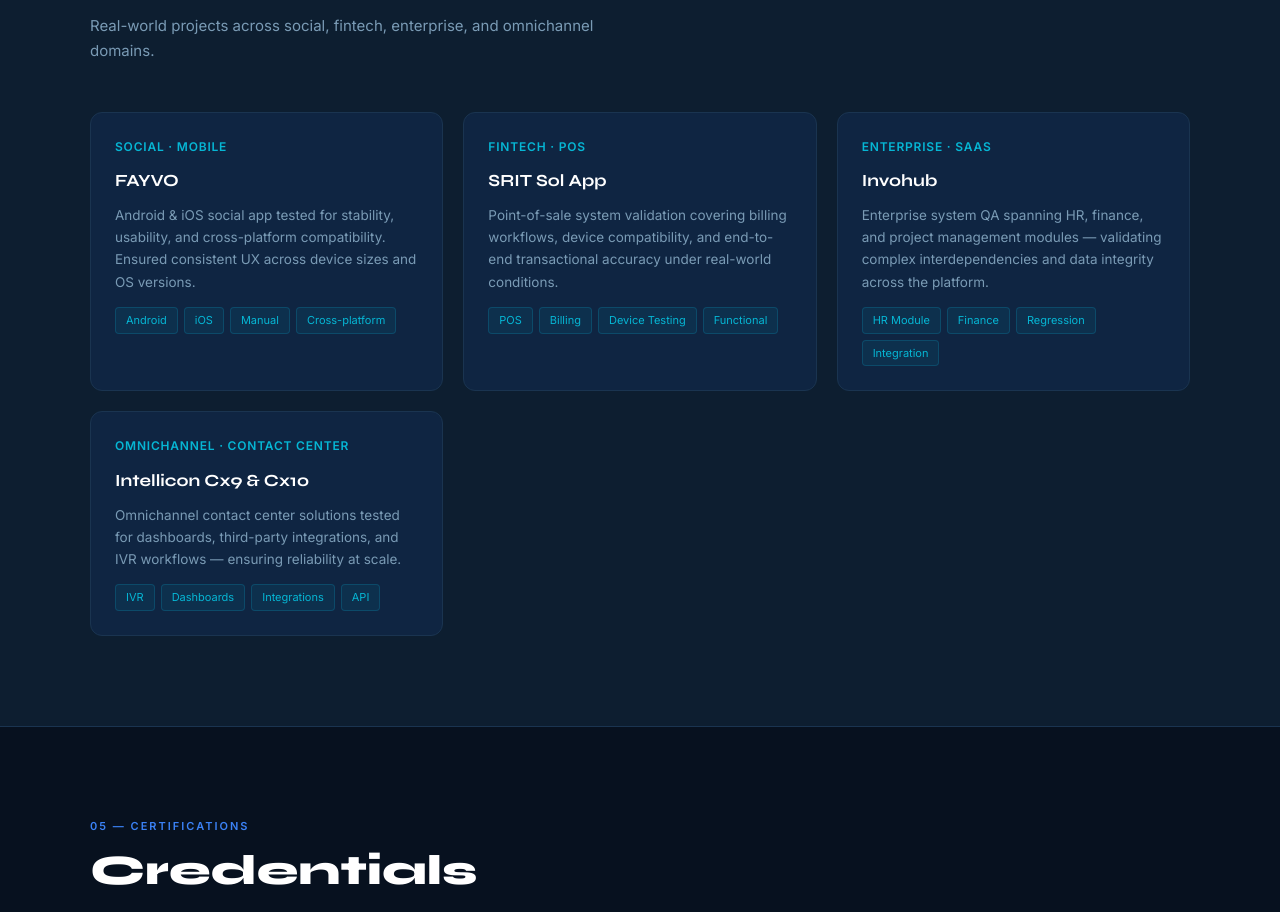
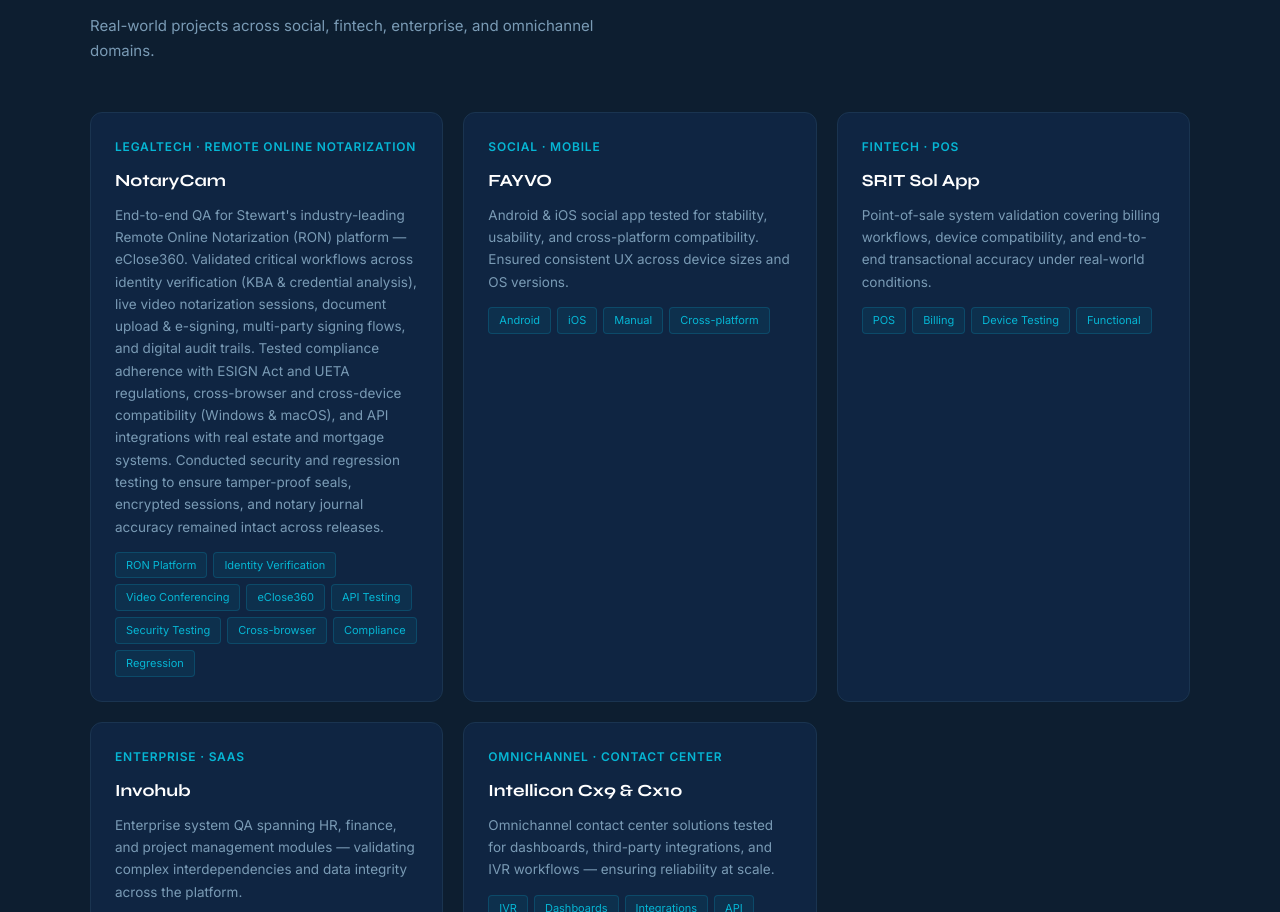
Before and after one commit to hamzasqa/muhammadhamza.github.io, a plain HTML site: page index.html in a window 1280 px wide. Shown: the part 4119-5031 px from the top of the page. Drawn offline with Linux system fonts and the light colour scheme.

Commit message:
Add files via upload

```diff
--- a/index.html
+++ b/index.html
@@ -550,29 +550,50 @@
     <p class="section-sub">Real-world projects across social, fintech, enterprise, and omnichannel domains.</p>
     <div class="projects-grid">
       <div class="project-card">
+        <div class="project-type">LegalTech · Remote Online Notarization</div>
+        <div class="project-name">NotaryCam</div>
+        <div class="project-desc">End-to-end QA for Stewart's industry-leading Remote Online Notarization (RON) platform — eClose360. Validated critical workflows across identity verification (KBA & credential analysis), live video notarization sessions, document upload & e-signing, multi-party signing flows, and digital audit trails. Tested compliance adherence with ESIGN Act and UETA regulations, cross-browser and cross-device compatibility (Windows & macOS), and API integrations with real estate and mortgage systems. Conducted security and regression testing to ensure tamper-proof seals, encrypted sessions, and notary journal accuracy remained intact across releases.</div>
+        <div class="project-tags">
+          <span class="project-tag">RON Platform</span>
+          <span class="project-tag">Identity Verification</span>
+          <span class="project-tag">Video Conferencing</span>
+          <span class="project-tag">eClose360</span>
+          <span class="project-tag">API Testing</span>
+          <span class="project-tag">Security Testing</span>
+          <span class="project-tag">Cross-browser</span>
+          <span class="project-tag">Compliance</span>
+          <span class="project-tag">Regression</span>
+        </div>
+      </div>
+
+      <div class="project-card">
         <div class="project-type">Social · Mobile</div>
         <div class="project-name">FAYVO</div>
         <div class="project-desc">Android & iOS social app tested for stability, usability, and cross-platform compatibility. Ensured consistent UX across device sizes and OS versions.</div>
         <div class="project-tags"><span class="project-tag">Android</span><span class="project-tag">iOS</span><span class="project-tag">Manual</span><span class="project-tag">Cross-platform</span></div>
       </div>
+
       <div class="project-card">
         <div class="project-type">Fintech · POS</div>
         <div class="project-name">SRIT Sol App</div>
         <div class="project-desc">Point-of-sale system validation covering billing workflows, device compatibility, and end-to-end transactional accuracy under real-world conditions.</div>
         <div class="project-tags"><span class="project-tag">POS</span><span class="project-tag">Billing</span><span class="project-tag">Device Testing</span><span class="project-tag">Functional</span></div>
       </div>
+
       <div class="project-card">
         <div class="project-type">Enterprise · SaaS</div>
         <div class="project-name">Invohub</div>
         <div class="project-desc">Enterprise system QA spanning HR, finance, and project management modules — validating complex interdependencies and data integrity across the platform.</div>
         <div class="project-tags"><span class="project-tag">HR Module</span><span class="project-tag">Finance</span><span class="project-tag">Regression</span><span class="project-tag">Integration</span></div>
       </div>
+
       <div class="project-card">
         <div class="project-type">Omnichannel · Contact Center</div>
         <div class="project-name">Intellicon Cx9 & Cx10</div>
         <div class="project-desc">Omnichannel contact center solutions tested for dashboards, third-party integrations, and IVR workflows — ensuring reliability at scale.</div>
         <div class="project-tags"><span class="project-tag">IVR</span><span class="project-tag">Dashboards</span><span class="project-tag">Integrations</span><span class="project-tag">API</span></div>
       </div>
+
     </div>
   </div>
 </section>
```
